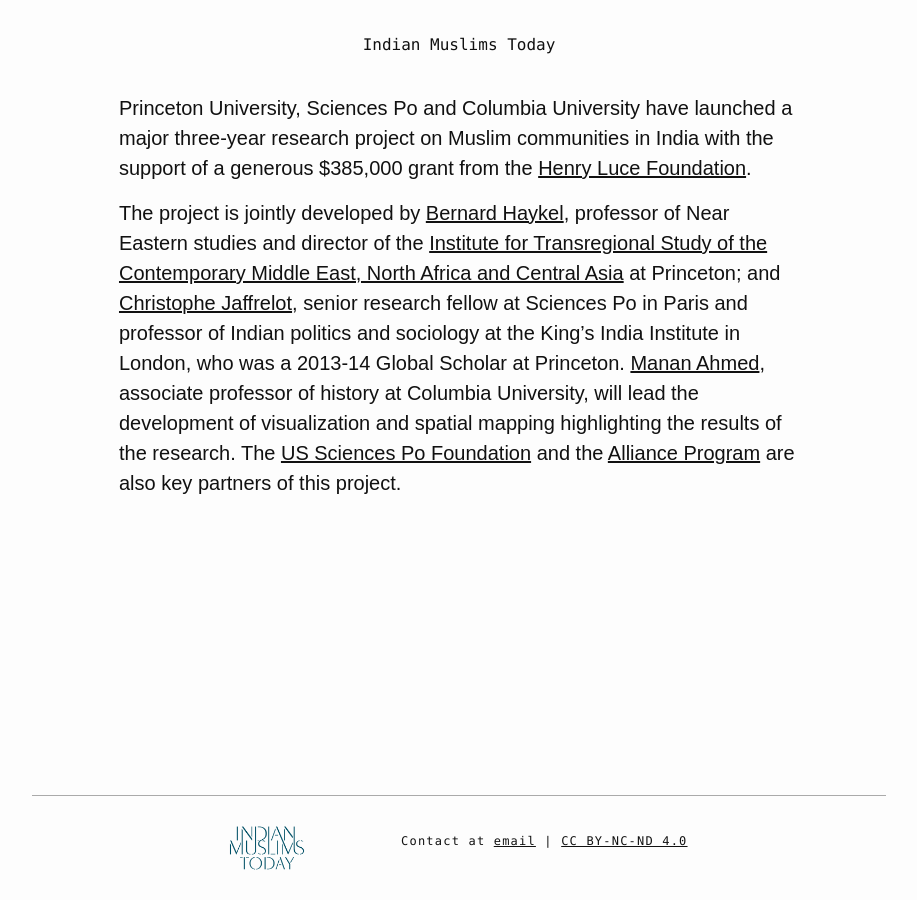
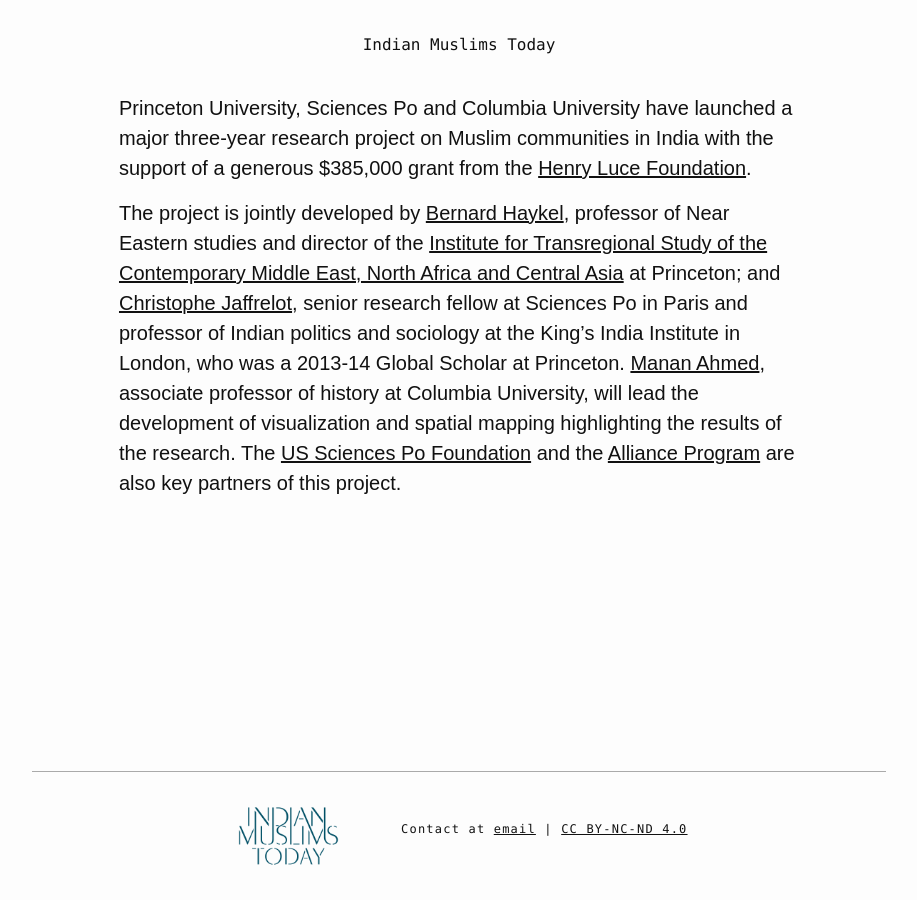
Before and after one commit to Muslims-In-India/Muslims-in-india.github.io, a Jekyll site: the page built from index.markdown, in a window 1280 px wide. Shown: the whole page, without its empty margins (181-1098 px from the left). Built offline with Jekyll 4.4.1, drawn with Linux system fonts in a browser that asks for light colours.

Commit message:
updated footer

```diff
--- a/_includes/footer.html
+++ b/_includes/footer.html
@@ -1,6 +1,6 @@
 <div class="bt b--light-silver pv3 w-100 center">
   <div class="flex justify-center items-center">
-    <div class="w-20 flex items-center"><img src="assets/IMT_LogoSmall.png" class="mw4"></div>
+    <div class="w-20"><img src="assets/IMT_LogoSmall.png" class="mw-100"></div>
     <p class="f7 tracked tc code w-40">Contact at <a
       class="link underline near-black" href="mailto:{{ site.email }}">email</a> | <a class="link underline near-black"
       href="https://creativecommons.org/licenses/by-nc-nd/4.0/">CC BY-NC-ND 4.0</a></p>
```
